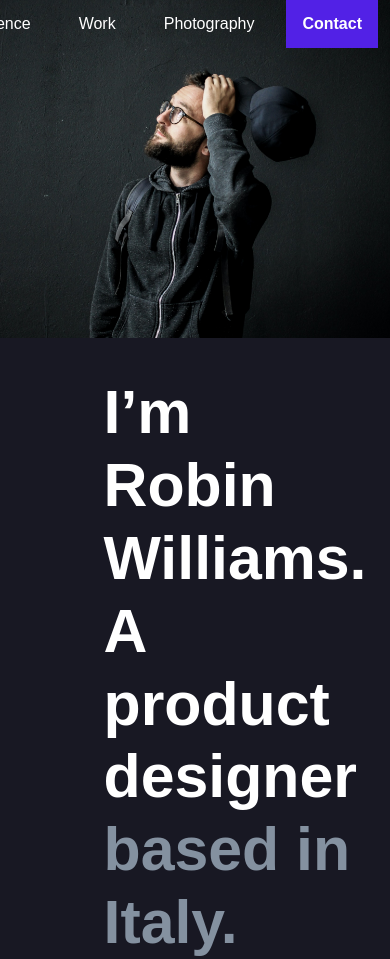
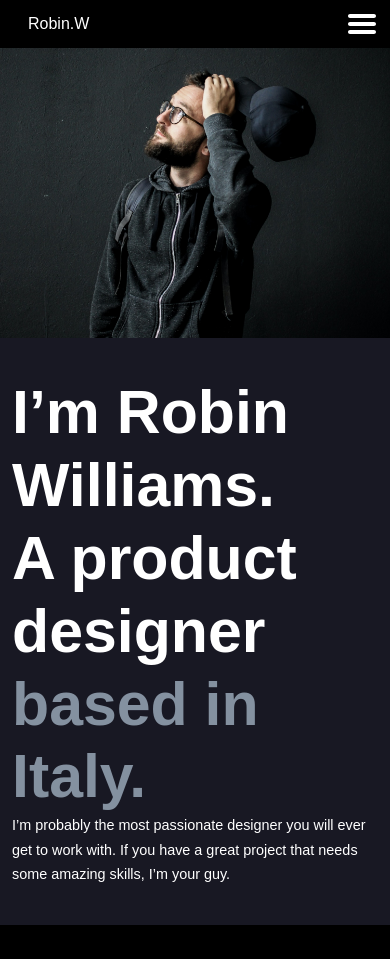
Before and after one commit to random-overflow/robin-williams-portfolio, a website: page index.html in a window 390 px wide. Shown: the top 959 px of the page. Drawn offline with Linux system fonts and the light colour scheme.

Commit message:
chore(nav): add hamburger for small screens

```diff
--- a/index.html
+++ b/index.html
@@ -10,7 +10,6 @@
 </head>
 
 <body>
-    <div class="container">
     <nav class="nav">
         <div class="nav__brand">
             Robin.W
@@ -29,8 +28,10 @@
                 <b>Contact</b>
             </div>
         </div>
+        <div class="nav__hamburger">
+            <img src="/img/hamburger.svg" alt="hamburger">
+        </div>
     </nav>
-    </div>
     <section class="hero">
         <div class="hero__left">
             <img src="./img/Rectangle 37.png" alt="hero image">
--- a/sass/components/_hero.scss
+++ b/sass/components/_hero.scss
@@ -26,8 +26,8 @@
 
     &__desc {
         @include padding-block;
-        margin-left: 14rem;
-        margin-right: 4rem;
+        @extend .container;
+
         z-index: 1;
     }
 }
--- a/sass/components/_navbar.scss
+++ b/sass/components/_navbar.scss
@@ -1,12 +1,18 @@
 .nav {
+    @extend .container;
     font-size: 2rem;
-    background-color: black;
     color: white;
     height: $nav-height;
     width: 100%;
     display: flex;
     flex-direction: row;
     justify-content: flex-end;
+
+    @media only screen and (max-width: 600px) {
+        background-color: black;
+        position: sticky;
+        z-index:1000;
+    }
 
     &__brand {
         z-index:1000;
@@ -28,6 +34,18 @@
             display: flex;
             align-items: center;
         }
+
+        @media only screen and (max-width: 600px) {
+            display: none;
+        }
+    }
+
+    &__hamburger {
+        z-index: 1000;
+        align-self: center;
+        flex: 1;
+        display: flex;
+        justify-content: flex-end;
     }
 
     &__item {
```
Also changed, not shown: css/style.css, img/hamburger.svg (added). Lines whose indentation alone changed are shown as unchanged.
